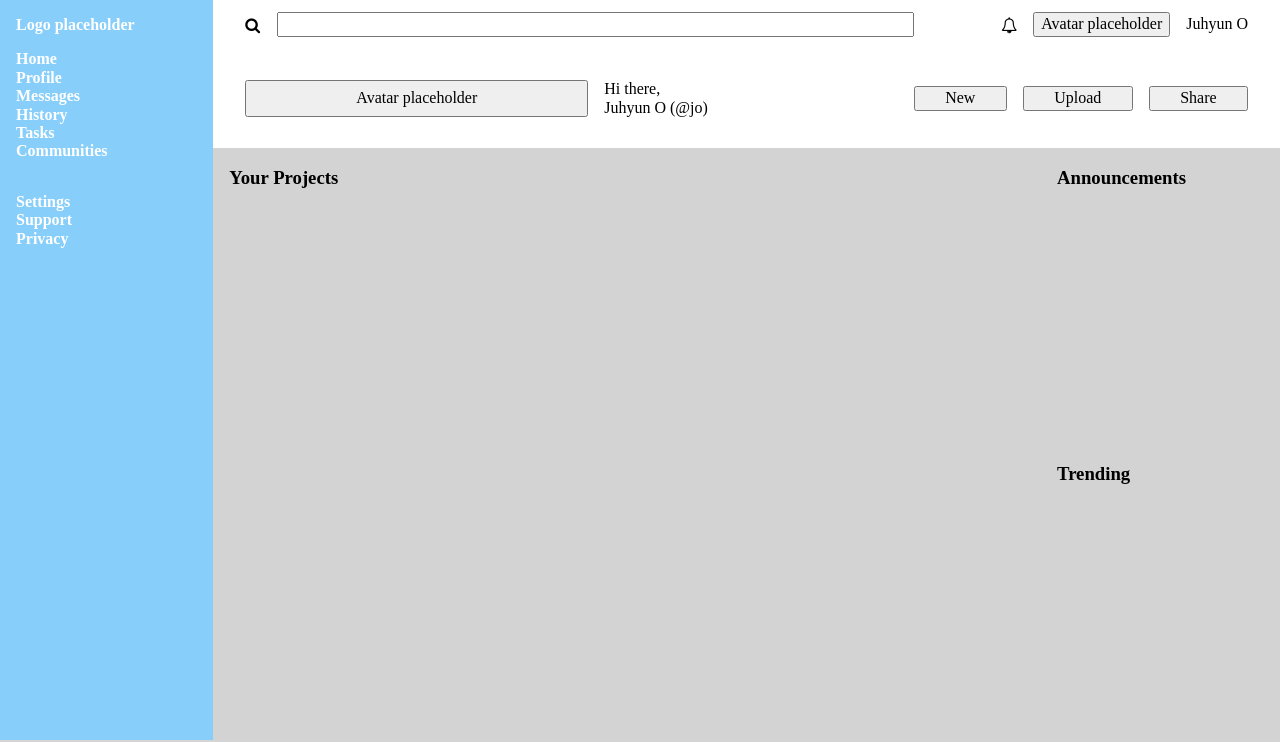
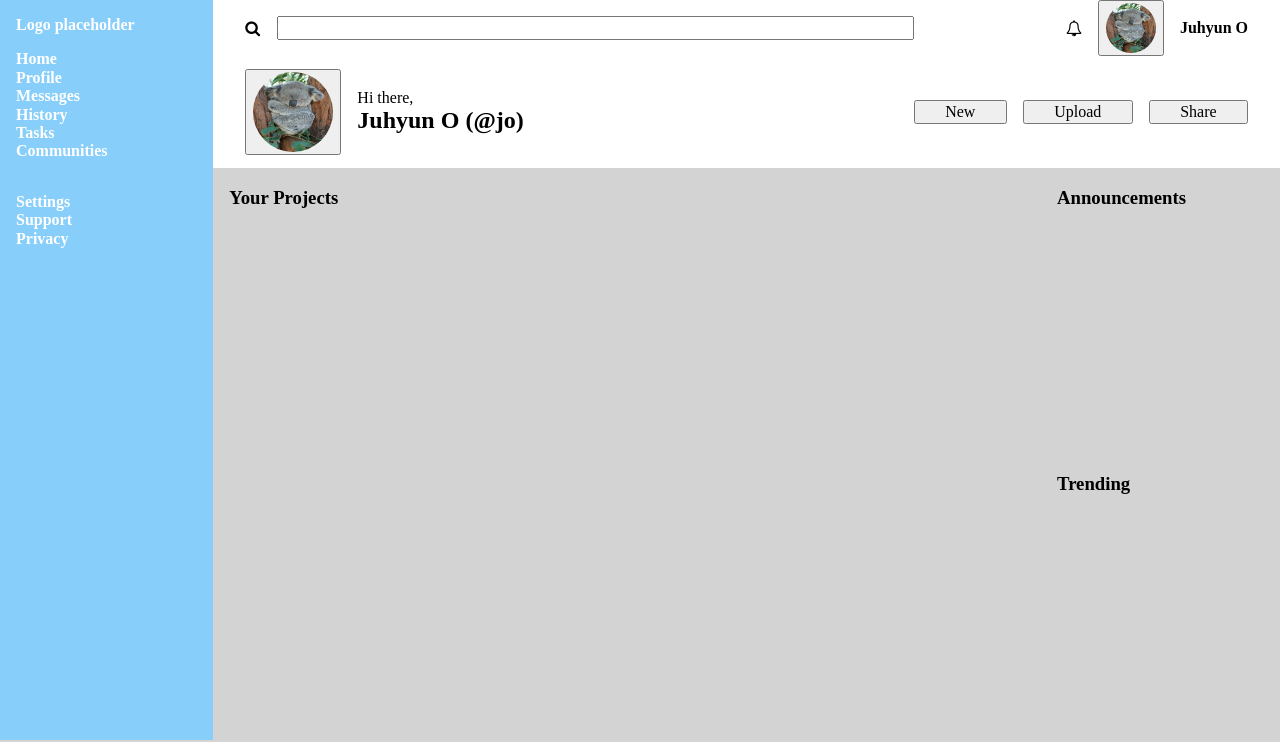
Before and after one commit to jeff647/admin-dashboard, a plain HTML site: page index.html in a window 1280 px wide. Shown: the top 742 px of the page. Drawn offline with Linux system fonts and the light colour scheme.

Commit message:
Update font size and upload avatar image

```diff
--- a/assets/css/styles.css
+++ b/assets/css/styles.css
@@ -67,6 +67,8 @@ li {
   display: grid;
   grid-auto-flow: column;
   gap: 1em;
+  justify-self: start;
+  align-items: center;
 }
 
 .action-button {
@@ -102,3 +104,30 @@ footer {
   justify-content: center;
   gap: 1em;
 }
+
+.user-name {
+  font-weight: 700;
+}
+
+.user-name-small {
+  font-size: 1em;
+}
+
+.user-name-medium {
+  font-size: 1.5em;
+}
+
+.avatar {
+  vertical-align: middle;
+  border-radius: 50%;
+}
+
+.avatar-small {
+  width: 50px;
+  height: 50px;
+}
+
+.avatar-medium {
+  width: 80px;
+  height: 80px;
+}
--- a/index.html
+++ b/index.html
@@ -51,14 +51,29 @@
               style="font-size: 16px"
               aria-hidden="true"
             ></i>
-            <button>Avatar placeholder</button>
-            <span>Juhyun O</span>
+            <button>
+              <img
+                src="assets/images/sleepy-koala.jpg"
+                alt="Sleepy koala avatar"
+                class="avatar avatar-small"
+              />
+            </button>
+            <span><div class="user-name user-name-small">Juhyun O</div></span>
           </div>
         </div>
         <div class="quick-access-bottom">
           <div class="greeting">
-            <button>Avatar placeholder</button>
-            <span>Hi there, <br>Juhyun O (@jo)</span>
+            <button>
+              <img
+                src="assets/images/sleepy-koala.jpg"
+                alt="Sleepy koala avatar"
+                class="avatar avatar-medium"
+              />
+            </button>
+            <span
+              >Hi there, <br />
+              <div class="user-name user-name-medium">Juhyun O (@jo)</div></span
+            >
           </div>
           <div class="action-button">
             <button>New</button>
```
Also changed, not shown: assets/images/sleepy-koala.jpg (added).
